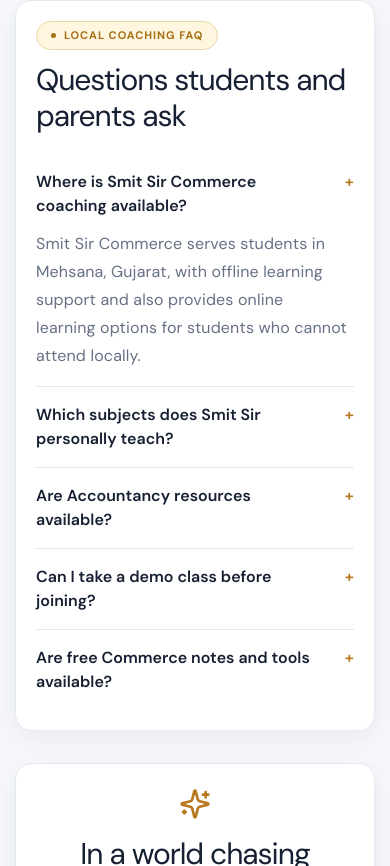
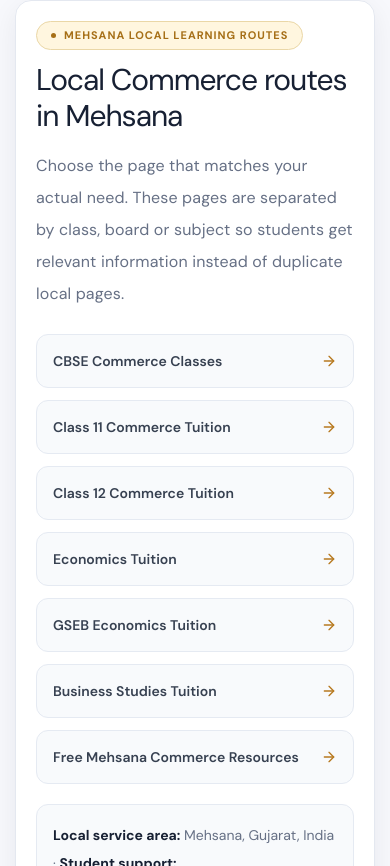
Before and after one commit to infosmitsircommerce-eng/smit-sir-commerce, a React (Vite) app: page /commerce-coaching-mehsana in a window 390 px wide. Shown: the part 4818-5684 px from the top of the page. Built offline with nearby package versions, Linux system fonts and the light colour scheme; no server answers; the database is empty.

Commit message:
Strengthen main Mehsana local hub

```diff
--- a/src/pages/CommerceCoachingMehsana.jsx
+++ b/src/pages/CommerceCoachingMehsana.jsx
@@ -229,6 +229,32 @@ export default function CommerceCoachingMehsana() {
           </div>
         </section>
 
+        <section className="card-paper p-5 sm:p-7 md:p-9">
+          <span className="eyebrow">Mehsana local learning routes</span>
+          <h2 className="text-3xl mt-3 mb-4" style={{ fontFamily: 'var(--font-serif)', color: 'var(--ink)' }}>Local Commerce routes in Mehsana</h2>
+          <p className="leading-8 max-w-4xl" style={{ color: 'var(--muted)' }}>
+            Choose the page that matches your actual need. These pages are separated by class, board or subject so students get relevant information instead of duplicate local pages.
+          </p>
+          <div className="grid sm:grid-cols-2 lg:grid-cols-3 gap-3 mt-6">
+            {[
+              ['/cbse-commerce-classes-mehsana', 'CBSE Commerce Classes'],
+              ['/class-11-commerce-tuition-mehsana', 'Class 11 Commerce Tuition'],
+              ['/class-12-commerce-tuition-mehsana', 'Class 12 Commerce Tuition'],
+              ['/economics-tuition-mehsana', 'Economics Tuition'],
+              ['/gseb-economics-tuition-mehsana', 'GSEB Economics Tuition'],
+              ['/business-studies-tuition-mehsana', 'Business Studies Tuition'],
+              ['/mehsana-commerce-student-resources.html', 'Free Mehsana Commerce Resources'],
+            ].map(([to, label]) => (
+              <Link key={to} to={to} className="tile-paper p-4 flex items-center justify-between gap-3 text-sm font-semibold">
+                <span>{label}</span><ArrowRight className="w-4 h-4 flex-shrink-0" style={{ color: 'var(--gold)' }} />
+              </Link>
+            ))}
+          </div>
+          <div className="tile-paper p-4 mt-5 text-sm leading-7" style={{ color: 'var(--muted)' }}>
+            <strong style={{ color: 'var(--ink)' }}>Local service area:</strong> Mehsana, Gujarat, India · <strong style={{ color: 'var(--ink)' }}>Student support:</strong> <a href="mailto:infosmitsircommerce@gmail.com" style={{ color: 'var(--gold)' }}>infosmitsircommerce@gmail.com</a>
+          </div>
+        </section>
+
         <section className="card-paper p-5 sm:p-7 md:p-9" aria-labelledby="faq-heading">
           <span className="eyebrow">Local coaching FAQ</span>
           <h2 id="faq-heading" className="text-3xl mt-3 mb-5" style={{ fontFamily: 'var(--font-serif)', color: 'var(--ink)' }}>Questions students and parents ask</h2>
```
